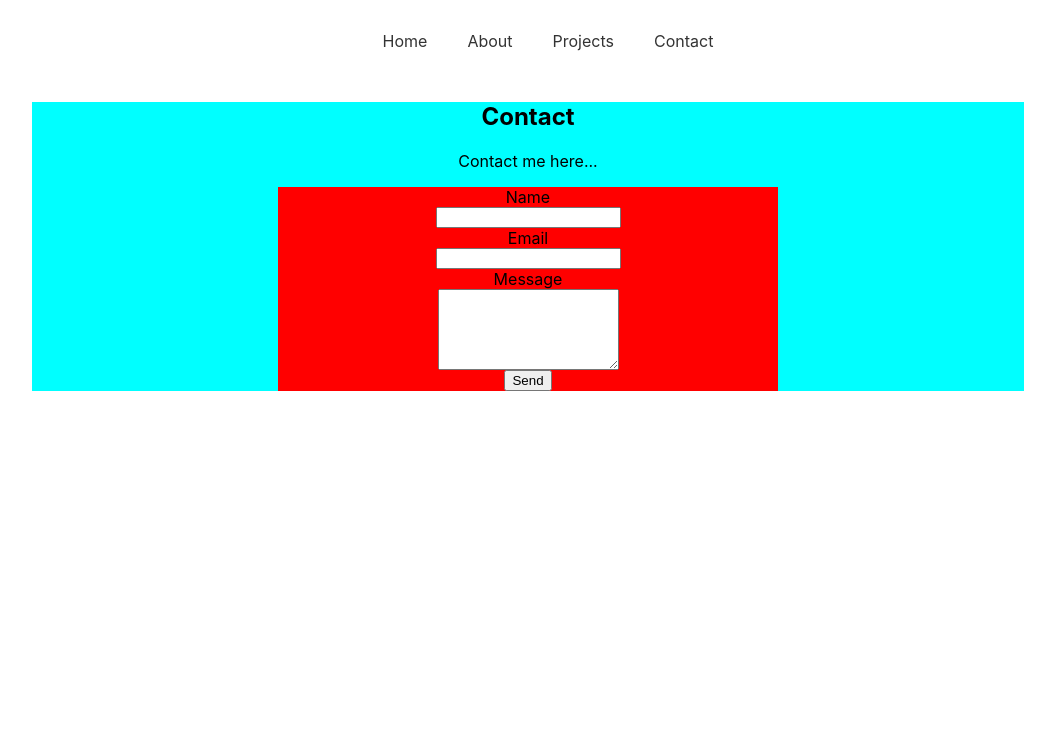
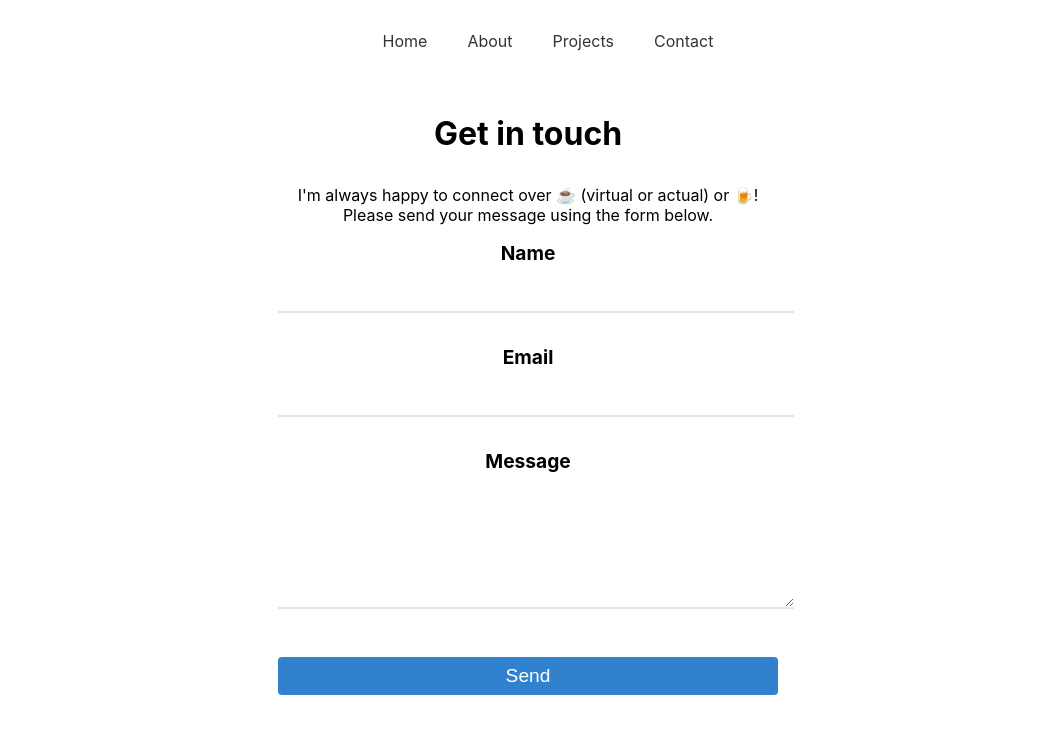
Before and after one commit to stevelad83/portfolio, a React (Create React App) app: page /contact in a window 1280 px wide. Shown: the top 734 px of the page, without its empty margins (112-1167 px from the left). Built offline with nearby package versions, Linux system fonts and the light colour scheme.

Commit message:
started building about me page

```diff
--- /dev/null
+++ b/src/pages/about.css
@@ -0,0 +1,5 @@
+.profile-image {
+  border-radius: 50%;
+  height: auto;
+  max-width: 150px;
+}
--- a/src/pages/about.js
+++ b/src/pages/about.js
@@ -1,10 +1,38 @@
 import React from "react";
+import profileImage from "../images/photo.jpeg";
+import "./about.css";
 
 export default function about() {
   return (
     <div>
-      <h2>About</h2>
-      <p>This is some info about me</p>
+      <h2>About Me</h2>
+      <img className="profile-image" src={profileImage} alt="My Profile" />
+      <p>
+        Hello, I'm Steve. I'm a junior software engineer with a background in
+        education and linguistics. I have a master's degree in Applied
+        Linguistics from{" "}
+        <a
+          href="https://www.liverpool.ac.uk/"
+          target="_blank"
+          rel="noopener noreferrer"
+        >
+          the University of Liverpool
+        </a>{" "}
+        and a bachelor's degree in Acting from{" "}
+        <a
+          href="https://www.leeds.ac.uk/"
+          target="_blank"
+          rel="noopener noreferrer"
+        >
+          {" "}
+          the University of Leeds.{" "}
+        </a>
+      </p>
+      <p>
+        When I'm not writing code, you will find me hunting antiques, cooking,
+        meditating, or exploring new places with my wife, daughters, cats and
+        guitar.{" "}
+      </p>
     </div>
   );
 }
--- a/src/pages/contact.css
+++ b/src/pages/contact.css
@@ -2,7 +2,6 @@
   max-width: 960px;
   margin: 0 auto;
   padding: 0 1rem;
-  background-color: aqua;
 }
 
 .contact-form {
@@ -11,5 +10,59 @@
   align-items: center;
   max-width: 500px;
   margin: 0 auto;
-  background-color: red;
 }
+
+.contact-h1 {
+  margin: 2rem 0;
+}
+
+.contact-group {
+  display: flex;
+  flex-direction: column;
+  margin-bottom: 1rem;
+  width: 100%;
+}
+
+.contact-label {
+  font-size: 1.2rem;
+  font-weight: bold;
+  margin-bottom: 0.5rem;
+}
+
+.contact-div {
+  display: flex;
+  flex-direction: column;
+  margin-bottom: 1rem;
+  width: 100%;
+}
+
+.contact-button {
+  background-color: #3182ce;
+  color: #fff;
+  font-size: 1.2rem;
+  padding: 0.5rem 1rem;
+  border-radius: 0.25rem;
+  border: none;
+  cursor: pointer;
+  width: 100%;
+  margin-top: 1rem;
+}
+
+.contact-button:hover {
+  background-color: #4b9cdb;
+}
+
+.contact-input {
+  padding: 0.5rem;
+  border: none;
+  border-bottom: 2px solid #e2e8f0;
+  font-size: 1.2rem;
+  margin-bottom: 1rem;
+  width: 100%;
+  transition: border-color 0.2s ease-in-out;
+}
+
+/* .contact-input:focus {
+  outline: none;
+  border-color: #3182ce;
+} */
--- a/src/pages/contact.js
+++ b/src/pages/contact.js
@@ -10,15 +10,19 @@ const handleSubmit = (e) => {
   const email = formData.get("email");
   const message = formData.get("message");
   console.log(name, email, message);
-  // window.location.href = `mailto:stevelad_83@yahoo.com?subject=Contact%20Form&body=Name:%20${name}%0AEmail:%20${email}%0AMessage:%20${message}`;
+  window.location.href = `mailto:stevelad_83@yahoo.com?subject=Contact%20Form&body=Name:%20${name}%0AEmail:%20${email}%0AMessage:%20${message}`;
 };
 
 export default function contact() {
   return (
     <div className="container">
-      <h2>Contact</h2>
-      <p>Contact me here...</p>
+      <h1 className="contact-h1">Get in touch</h1>
+      <p>
+        I'm always happy to connect over ☕ (virtual or actual) or 🍺!<br></br>
+        Please send your message using the form below.
+      </p>
       <form className="contact-form" onSubmit={handleSubmit}>
+        <div className="contact-div">
           <label htmlFor="name" className="contact-label">
             Name
           </label>
@@ -29,11 +33,34 @@ export default function contact() {
             className="contact-input"
             required
           />
-        <label htmlFor="email">Email</label>
-        <input type="email" id="email" name="email" required />
-        <label htmlFor="message">Message</label>
-        <textarea id="message" name="message" rows="5" required></textarea>
-        <button type="submit">Send</button>
+        </div>
+        <div className="contact-div">
+          <label htmlFor="email" className="contact-label">
+            Email
+          </label>
+          <input
+            type="email"
+            id="email"
+            name="email"
+            className="contact-input"
+            required
+          />
+        </div>
+        <div className="contact-div">
+          <label htmlFor="message" className="contact-label">
+            Message
+          </label>
+          <textarea
+            id="message"
+            name="message"
+            rows="5"
+            className="contact-input"
+            required
+          ></textarea>
+        </div>
+        <button type="submit" className="contact-button">
+          Send
+        </button>
       </form>
     </div>
   );
```
Also changed, not shown: src/images/photo.jpeg (added). Lines whose indentation alone changed are shown as unchanged.
